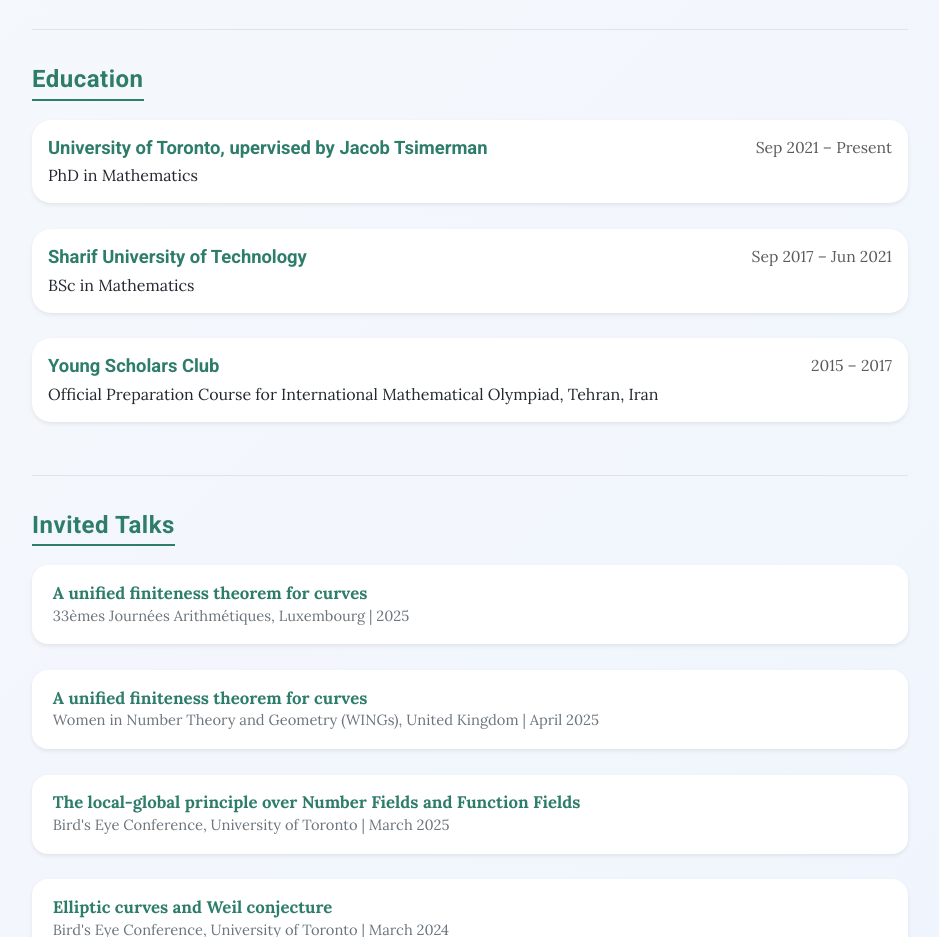
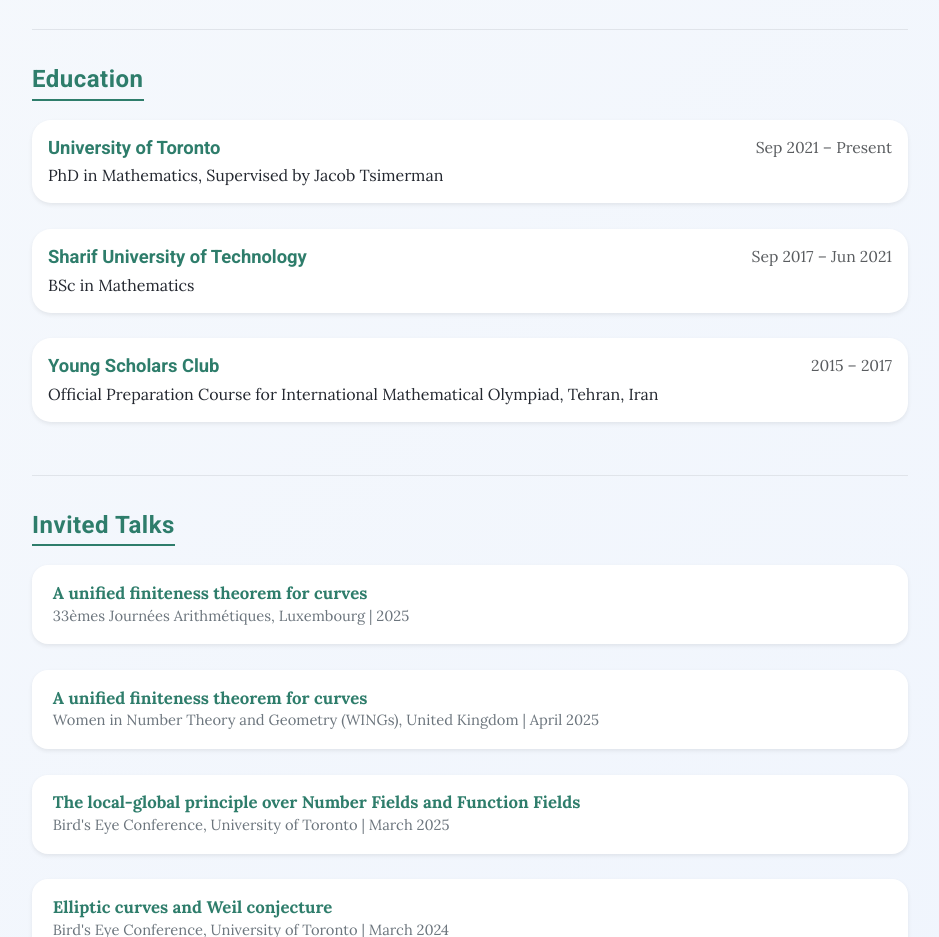
Before and after one commit to fateme-sajadi/fateme-sajadi.github.io, a plain HTML site: page index.html in a window 1280 px wide. Shown: the part 1260-2197 px from the top of the page, without its empty margins (170-1109 px from the left). Drawn offline with nearby package versions, Linux system fonts and the light colour scheme; some icons are missing.

Commit message:
Update index.html

```diff
--- a/index.html
+++ b/index.html
@@ -534,10 +534,10 @@
             <div class="col-12" data-aos="fade-up" data-aos-delay="50">
                 <div class="card shadow-sm p-3">
                 <div class="d-flex flex-column flex-sm-row justify-content-between align-items-start align-items-sm-center mb-1">
-                    <h4 class="mb-1 mb-sm-0" style="font-family:'Roboto',sans-serif; font-weight:700; color:var(--primary-accent); font-size:1.15rem;">University of Toronto, upervised by Jacob Tsimerman</h4>
+                    <h4 class="mb-1 mb-sm-0" style="font-family:'Roboto',sans-serif; font-weight:700; color:var(--primary-accent); font-size:1.15rem;">University of Toronto</h4>
                     <span class="text-muted flex-shrink-0 ms-sm-2" style="font-family:'Lora',serif; font-size:0.98rem;">Sep 2021 – Present</span>
                 </div>
-                <span style="color:var(--text-color-dark); font-family:'Lora',serif; font-size:1rem;">PhD in Mathematics</span>
+                <span style="color:var(--text-color-dark); font-family:'Lora',serif; font-size:1rem;">PhD in Mathematics, Supervised by Jacob Tsimerman</span>
                 </div>
             </div>
             <div class="col-12" data-aos="fade-up" data-aos-delay="100">
```
